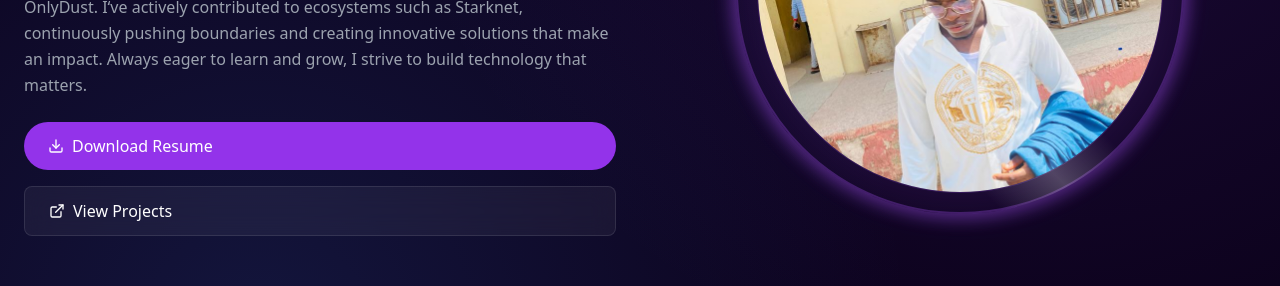
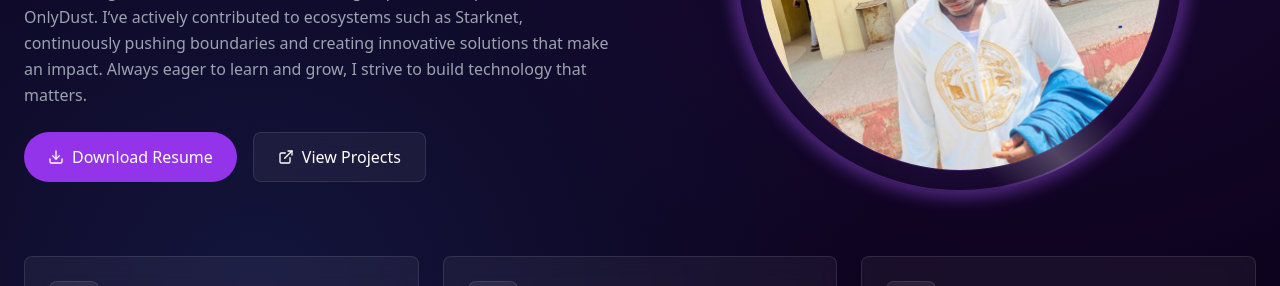
Before and after one commit to legend4tech/portfolio-v1, a Next.js app: page / in a window 1280 px wide. Shown: the part 1280-1566 px from the top of the page. Built offline with nearby package versions, Linux system fonts and the light colour scheme; no server answers; the database is empty.

Commit message:
Added new features

```diff
--- a/tailwind.config.ts
+++ b/tailwind.config.ts
@@ -10,8 +10,8 @@ export default {
   theme: {
     extend: {
       screens: {
-        xxs: "390",
-        xs: "460",
+        xxs: "390px",
+        xs: "460px",
       },
       colors: {
         background: "hsl(var(--background))",
```
